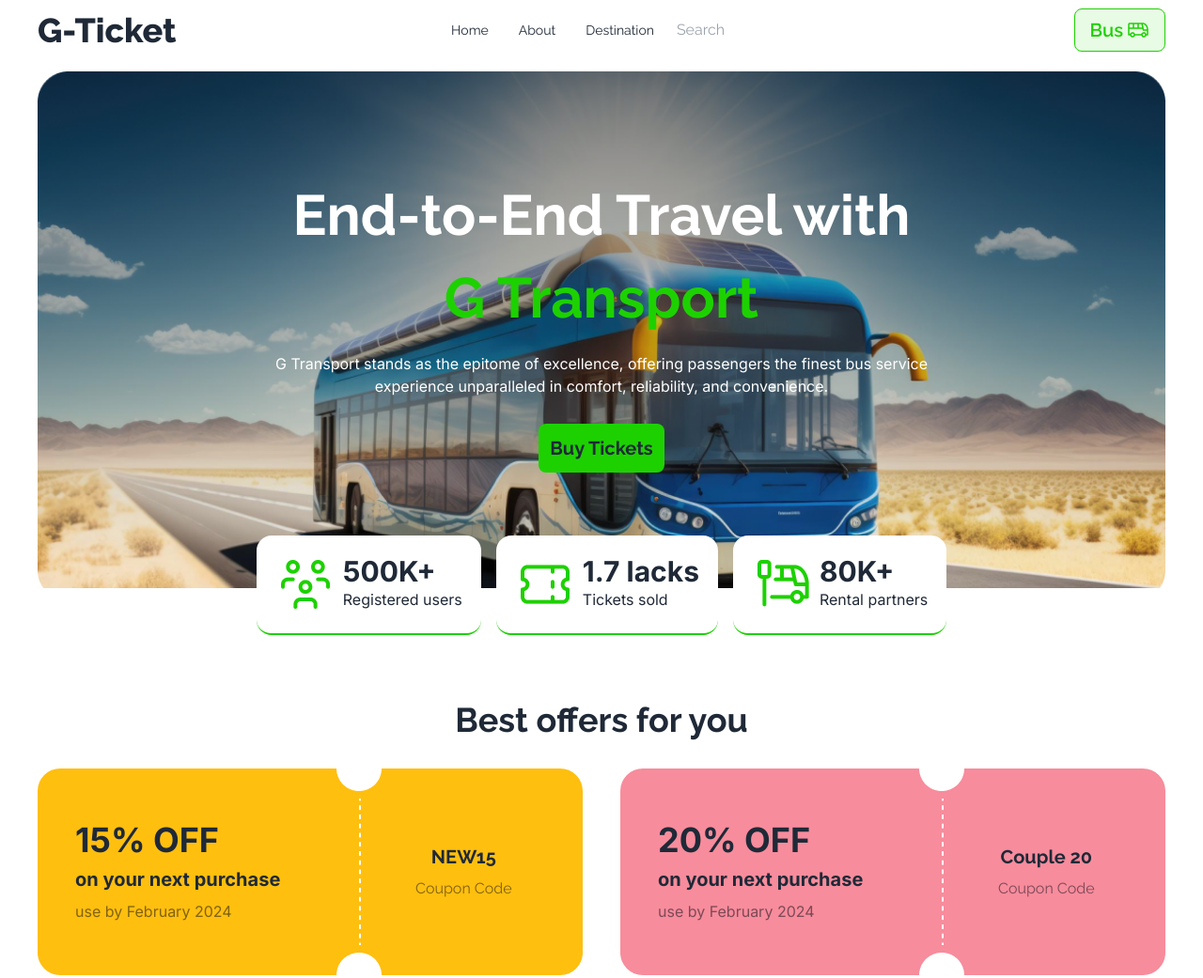
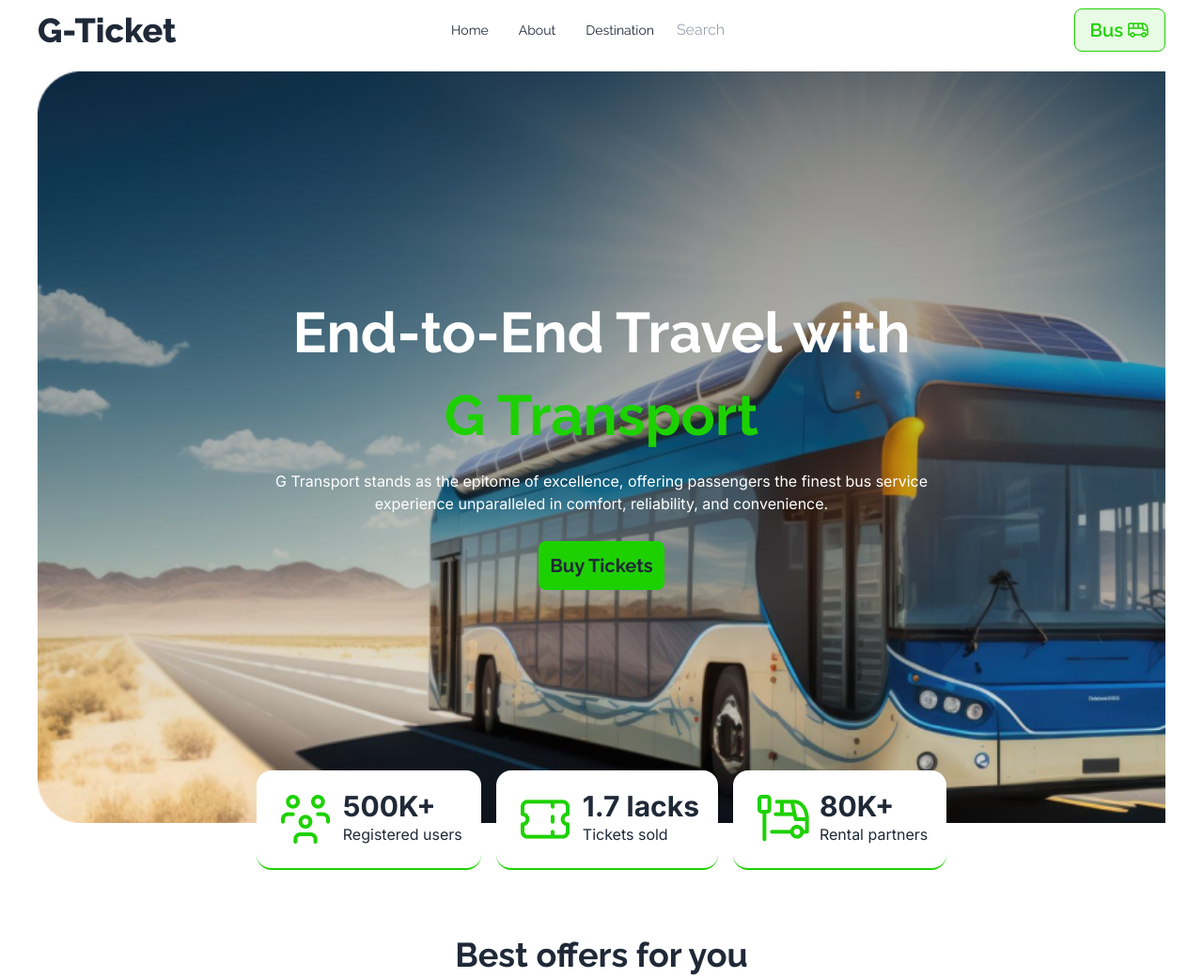
Before and after one commit to gs866812/B9AJS2T5, a plain HTML site: page index.html in a window 1280 px wide. Shown: the top 1041 px of the page at 94% size. Drawn offline with nearby package versions, Linux system fonts and the light colour scheme.

Commit message:
final committ2

```diff
--- a/index.html
+++ b/index.html
@@ -48,7 +48,7 @@
           </div>
     </nav>
         <!-- Banner start -->
-        <section class="banner-container h-[550px] mt-3 bg-[url('images/banner.png')] bg-no-repeat bg-cover flex flex-col items-center justify-center gap-7 relative">
+        <section class="banner-container h-[100vh] mt-3 bg-[url('images/banner.png')] bg-no-repeat bg-cover flex flex-col items-center justify-center gap-7 relative">
           <h2 class="text-white text-6xl font-bold">End-to-End Travel with </h2>
           <h2 class=" text-6xl font-bold secondary-color">G Transport</h2>
           <p class="font-inter text-white text-center">G Transport stands as the epitome of excellence, offering passengers the finest bus service
```
